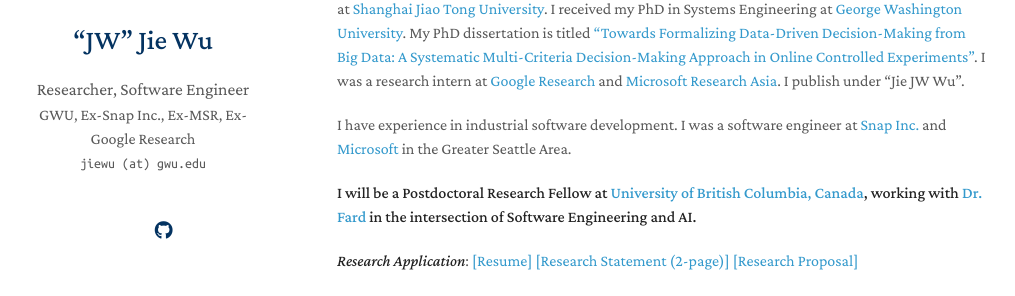
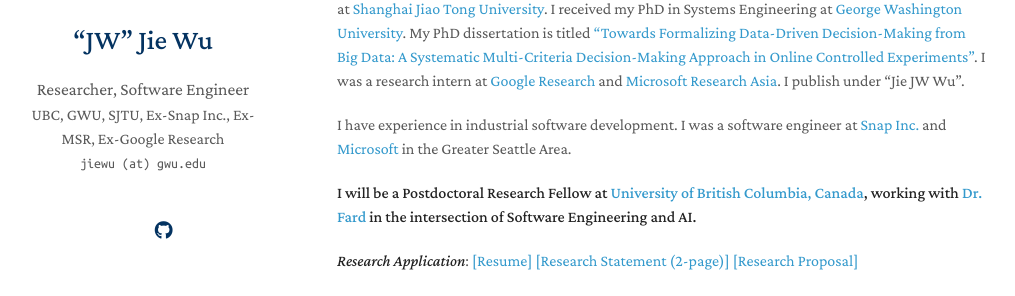
Before and after one commit to yaoyao-liu/minimal-light, a Jekyll site: the page built from index.md, in a window 1280 px wide. Shown: the part 204-500 px from the top of the page, without its empty margins (133-1148 px from the left). Built offline with Jekyll 4.4.1, drawn with Linux system fonts in a browser that asks for light colours; nearby versions of some CDN libraries; a style sheet for code colours, icons or effects is not loaded; our own code applies the rules of GitHub Pages for plain Markdown files.

Commit message:
Update _config.yml

```diff
--- a/_config.yml
+++ b/_config.yml
@@ -1,7 +1,7 @@
 # Basic Information
 title: “JW” Jie Wu
 position: Researcher, Software Engineer
-affiliation: GWU, Ex-Snap Inc., Ex-MSR, Ex-Google Research
+affiliation: UBC, GWU, SJTU, Ex-Snap Inc., Ex-MSR, Ex-Google Research
 email: jiewu (at) gwu.edu
 
 # Search Engine Optimization (SEO)
```
